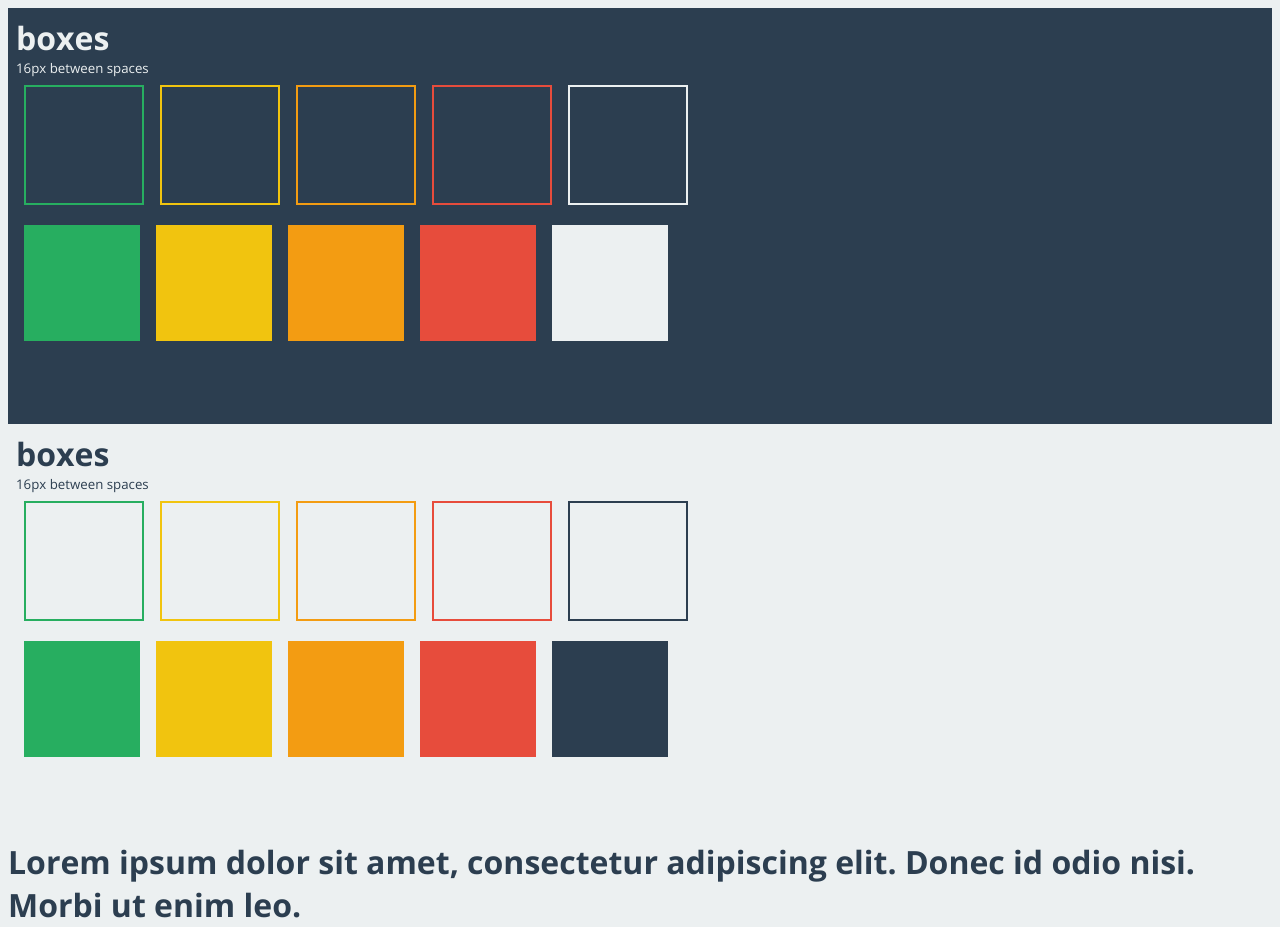
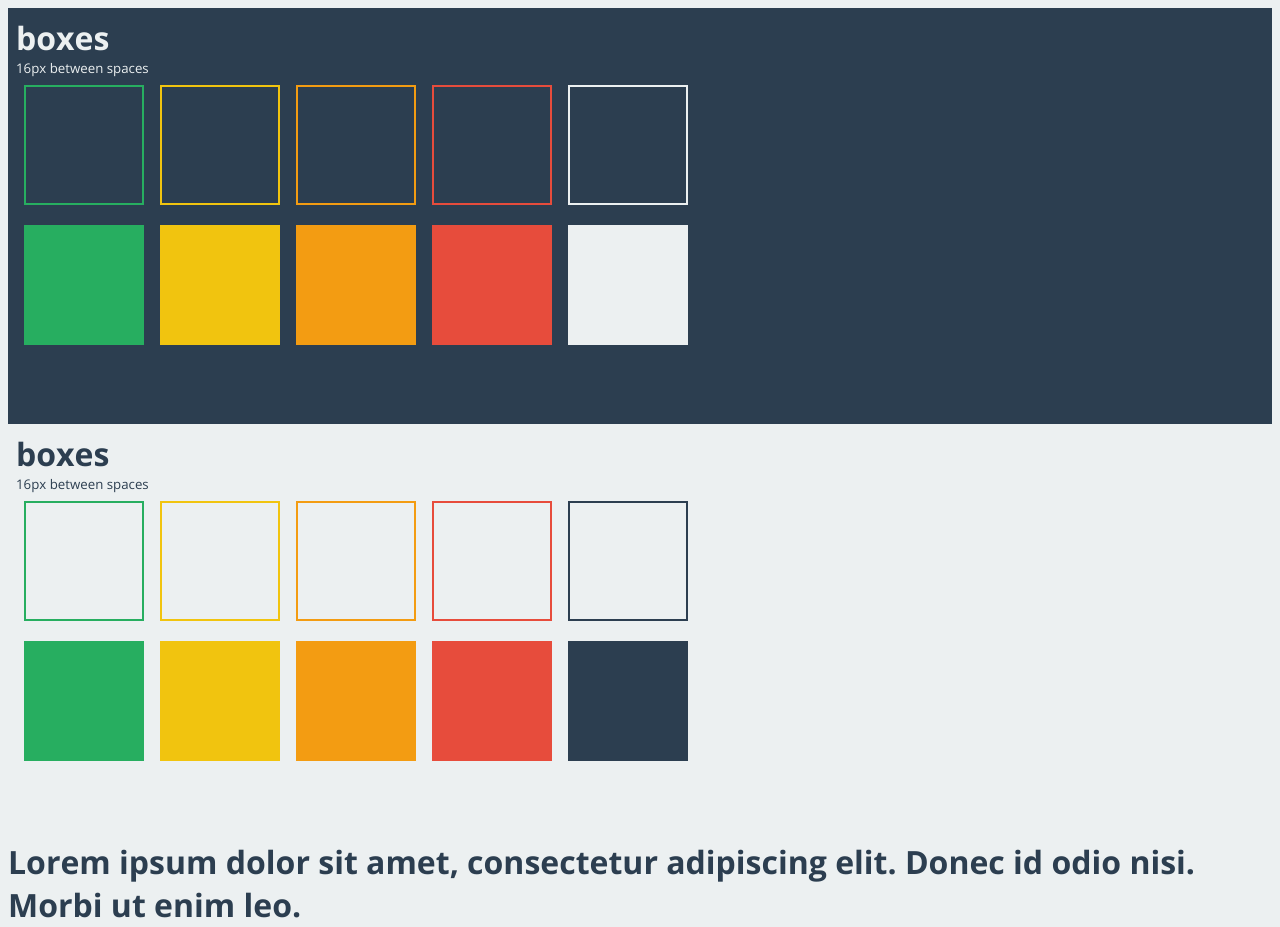
Before and after one commit to decima/M2-platine, a PHP site: page / in a window 1280 px wide. Shown: the top 927 px of the page. Run offline with PHP 8.4, Linux system fonts and the light colour scheme.

Commit message:
charte-graphique

```diff
--- a/documents/charte_graphique/css/defaults.css
+++ b/documents/charte_graphique/css/defaults.css
@@ -104,6 +104,7 @@ and open the template in the editor.
   border: 2px solid #2c3e50;
 }
 .margina-1 {
+  border: 2px solid #27ae60;
   margin: 8px;
   padding: 8px;
   float: left;
@@ -112,6 +113,7 @@ and open the template in the editor.
   background-color: #27ae60;
 }
 .margina-2 {
+  border: 2px solid #f1c40f;
   margin: 8px;
   padding: 8px;
   float: left;
@@ -120,6 +122,7 @@ and open the template in the editor.
   background-color: #f1c40f;
 }
 .margina-3 {
+  border: 2px solid #f39c12;
   margin: 8px;
   padding: 8px;
   float: left;
@@ -128,6 +131,7 @@ and open the template in the editor.
   background-color: #f39c12;
 }
 .margina-4 {
+  border: 2px solid #e74c3c;
   margin: 8px;
   padding: 8px;
   float: left;
@@ -136,6 +140,7 @@ and open the template in the editor.
   background-color: #e74c3c;
 }
 .margina-5 {
+  border: 2px solid #ecf0f1;
   margin: 8px;
   padding: 8px;
   float: left;
@@ -144,6 +149,7 @@ and open the template in the editor.
   background-color: #ecf0f1;
 }
 .margina-6 {
+  border: 2px solid #2c3e50;
   margin: 8px;
   padding: 8px;
   float: left;
--- a/documents/charte_graphique/less/defaults.less
+++ b/documents/charte_graphique/less/defaults.less
@@ -90,24 +90,30 @@ and open the template in the editor.
     border: 2px solid @color_dark;
 }
 .margina-1{
+  .margin-1;
     .margins;
     background-color:@color_green;
 }
 .margina-2{
+  .margin-2;
     .margins;
     background-color:@color_yellow;
 }.margina-3{
+  .margin-3;
     .margins;
     background-color:@color_orange;
 }.margina-4{
+  .margin-4;
     .margins;
     background-color:@color_red;
 }
 .margina-5{
+  .margin-5;
     .margins;
     background-color:@color_light;
 }
 .margina-6{
+  .margin-6;
     .margins;
     background-color:@color_dark;
 }
```
